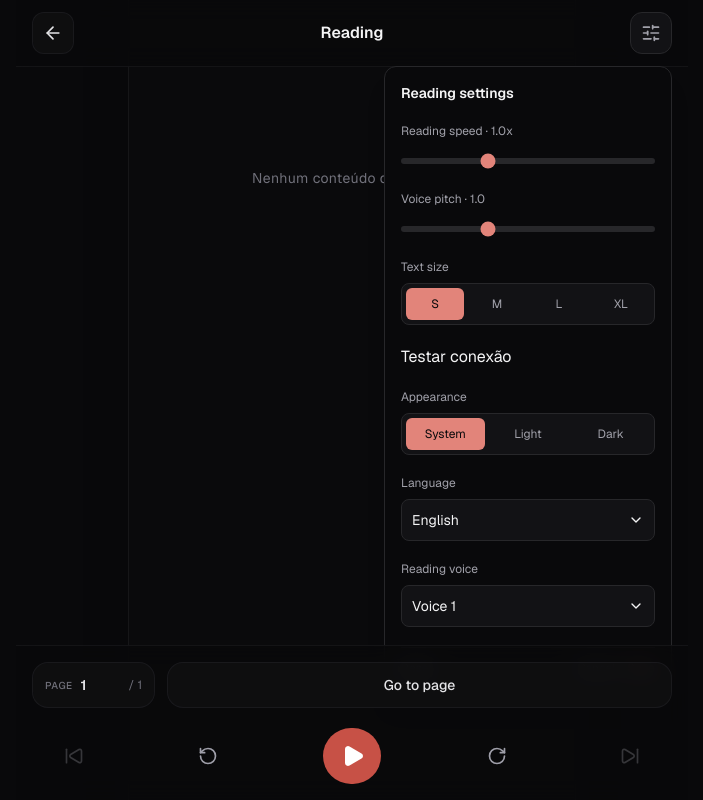
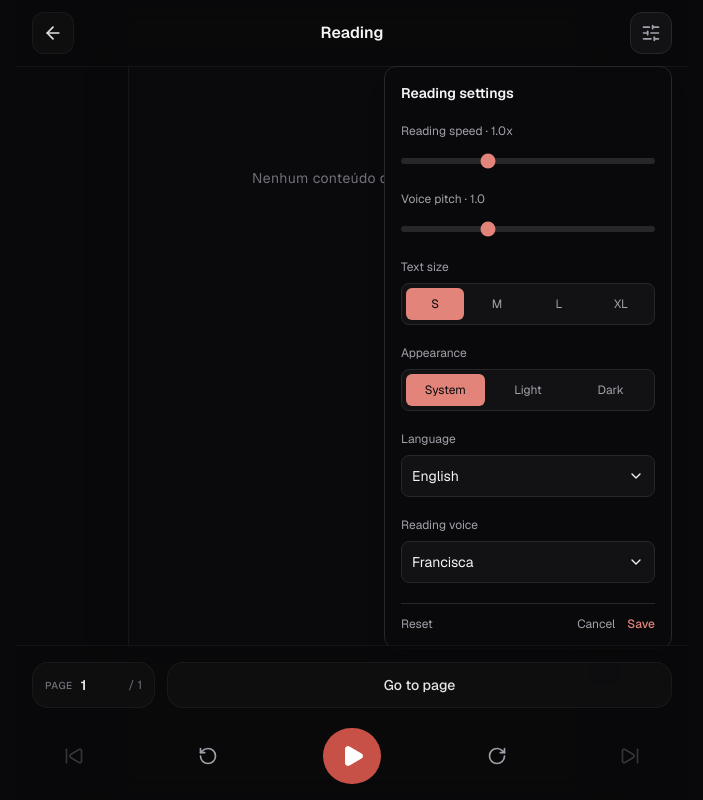
Before and after one commit to jaozinpaulin/audioread-app, a Next.js app: page /reading in a window 1280 px wide. Both pictures are taken after a click on the button 938 px from the left and 33 px from the top of the page. Shown: the whole page, without its empty margins (288-991 px from the left). Built offline with nearby package versions, Linux system fonts and the light colour scheme.

Commit message:
feat: set default reading voice

```diff
--- a/src/app/components/MenuSettings.tsx
+++ b/src/app/components/MenuSettings.tsx
@@ -5,11 +5,12 @@
 import { useState } from 'react';
 import { Check, ChevronDown, SlidersHorizontal } from 'lucide-react';
 import { sendTTS } from '../services/tts';
+import { voices } from '../services/tts';
 
 const textSizes = ['Small', 'Medium', 'Large', 'Extra large'];
 const themes = ['System', 'Light', 'Dark'];
 const languages = ['Português', 'English', 'Español'];
-const voices = ['Voice 1', 'Voice 2', 'Voice 3', 'Voice 4'];
+// const voices = ['Voice 1', 'Voice 2', 'Voice 3', 'Voice 4'];
 
 const initialSettings = {
     speed: 1,
@@ -17,8 +18,9 @@ const initialSettings = {
     textSize: 'Small',
     theme: 'System',
     language: 'English',
-    voice: 'Voice 1',
+    voice: 'pt-BR-FranciscaNeural',
 };
+
 
 export default function MenuSettings({ isOpen, setIsOpen }) {
     const [settings, setSettings] = useState(initialSettings);
@@ -48,15 +50,6 @@ export default function MenuSettings({ isOpen, setIsOpen }) {
     const control = 'w-full rounded-lg border border-border-subtle bg-card-bg p-2.5 text-sm outline-none';
     const range = 'h-1.5 w-full cursor-pointer appearance-none rounded-full bg-border-subtle accent-primary-rose';
     const option = 'w-full rounded-md py-2 text-xs text-center transition-colors';
-
-    const handleTest = async () => {
-        const result = await sendTTS(
-            'Hello world',
-            'en-US-JennyNeutral'
-        );
-
-        console.log(reset)
-    }
 
     return (
         <>
@@ -126,10 +119,6 @@ export default function MenuSettings({ isOpen, setIsOpen }) {
                             </div>
                         </div>
 
-                        <button onClick={handleTest}>
-                            Testar conexão
-                        </button>
-
                         <div>
                             <label className={label}>Appearance</label>
 
@@ -198,24 +187,28 @@ export default function MenuSettings({ isOpen, setIsOpen }) {
                                     className={control}
                                 >
                                     <span className="flex items-center justify-between">
-                                        {settings.voice}
-                                        <ChevronDown size={16} />
+                                        {voices.find((voice) => voice.id === settings.voice)?.name || 'Selecionar voz'}                                        <ChevronDown size={16} />
                                     </span>
                                 </button>
 
                                 {voiceOpen && (
-                                    <div className="absolute bottom-full z-20 mb-1 max-h-36 w-full overflow-y-auto rounded-lg border border-border-subtle bg-card-bg p-1">
+                                    <div className="absolute bottom-full z-20 mb-1 max-h-80 w-full overflow-y-auto rounded-lg border border-border-subtle bg-card-bg p-1">
                                         {voices.map((voice) => (
                                             <button
-                                                key={voice}
+                                                key={voice.id}
                                                 onClick={() => {
-                                                    update('voice', voice);
+                                                    update('voice', voice.id);
                                                     setVoiceOpen(false);
                                                 }}
                                                 className="flex w-full items-center justify-between rounded-md p-2 text-left text-sm hover:bg-card-hover"
                                             >
-                                                {voice}
-                                                {settings.voice === voice && <Check size={14} />}
+
+                                                <div>
+                                                    <p>{voice.name}</p>
+                                                    <p className="text-xs text-text-muted">{voice.language}</p>
+                                                </div>
+
+                                                {settings.voice === voice.id && <Check size={14} />}
                                             </button>
                                         ))}
                                     </div>
--- a/src/app/services/tts.ts
+++ b/src/app/services/tts.ts
@@ -1,15 +1,15 @@
-// export const vozes = [
-//     { id: 'pt-BR-FranciscaNeural', nome: 'Francisca', idioma: 'Português (Brasil)' },
-//     { id: 'pt-BR-AntonioNeural', nome: 'Antônio', idioma: 'Português (Brasil)' },
-//     { id: 'en-US-JennyNeural', nome: 'Jenny', idioma: 'Inglês (EUA)' },
-//     { id: 'en-US-GuyNeural', nome: 'Guy', idioma: 'Inglês (EUA)' },
-//     { id: 'en-GB-SoniaNeural', nome: 'Sonia', idioma: 'Inglês (Reino Unido)' },
-//     { id: 'en-GB-RyanNeural', nome: 'Ryan', idioma: 'Inglês (Reino Unido)' },
-//     { id: 'es-ES-ElviraNeural', nome: 'Elvira', idioma: 'Espanhol (Espanha)' },
-//     { id: 'es-ES-AlvaroNeural', nome: 'Álvaro', idioma: 'Espanhol (Espanha)' },
-//     { id: 'fr-FR-DeniseNeural', nome: 'Denise', idioma: 'Francês (França)' },
-//     { id: 'it-IT-ElsaNeural', nome: 'Elsa', idioma: 'Italiano (Itália)' },
-// ];
+export const voices = [
+    { id: 'pt-BR-FranciscaNeural', name: 'Francisca', language: 'Português (Brasil)' },
+    { id: 'pt-BR-AntonioNeural', name: 'Antônio', language: 'Português (Brasil)' },
+    { id: 'en-US-JennyNeural', name: 'Jenny', language: 'Inglês (EUA)' },
+    { id: 'en-US-GuyNeural', name: 'Guy', language: 'Inglês (EUA)' },
+    { id: 'en-GB-SoniaNeural', name: 'Sonia', language: 'Inglês (Reino Unido)' },
+    { id: 'en-GB-RyanNeural', name: 'Ryan', language: 'Inglês (Reino Unido)' },
+    { id: 'es-ES-ElviraNeural', name: 'Elvira', language: 'Espanhol (Espanha)' },
+    { id: 'es-ES-AlvaroNeural', name: 'Álvaro', language: 'Espanhol (Espanha)' },
+    { id: 'fr-FR-DeniseNeural', name: 'Denise', language: 'Francês (França)' },
+    { id: 'it-IT-ElsaNeural', name: 'Elsa', language: 'Italiano (Itália)' },
+];
 
 export async function sendTTS(text: string, voice: string) {
     const response = await fetch('/api/tts', {
```
